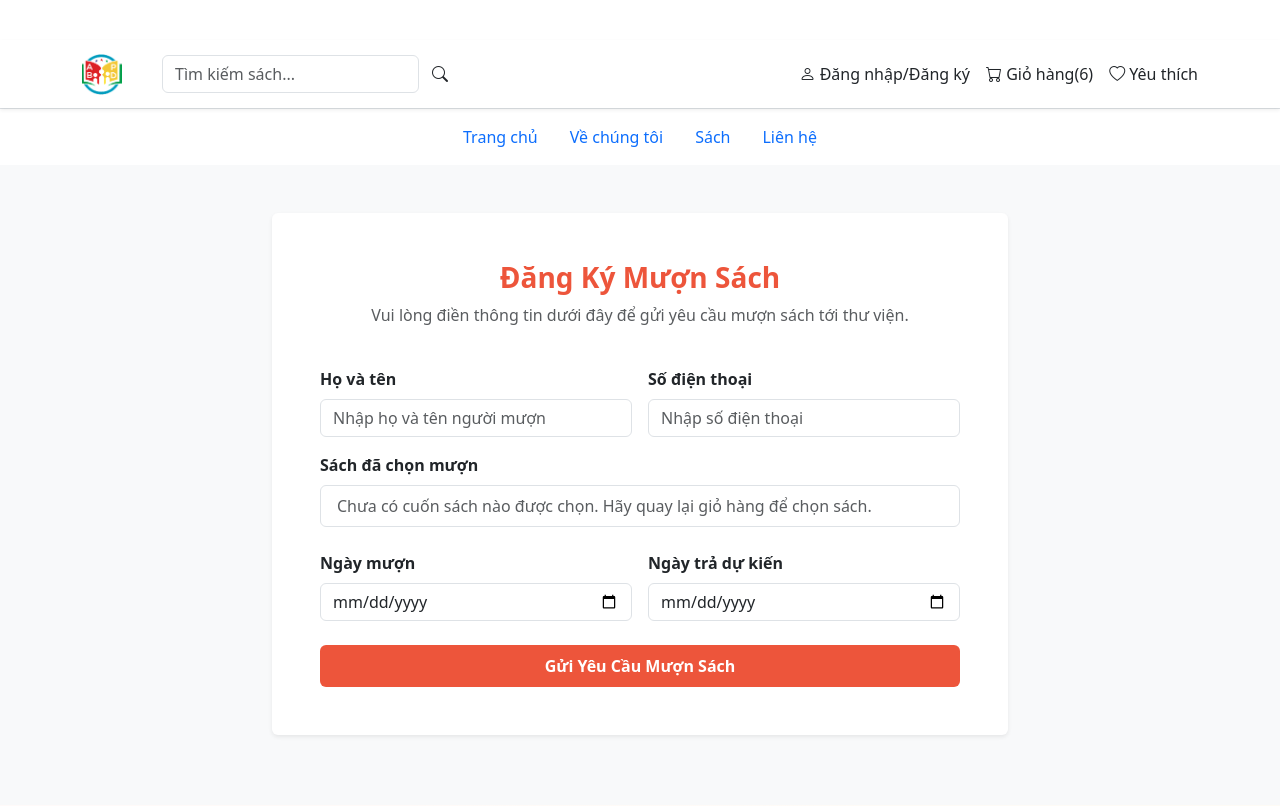
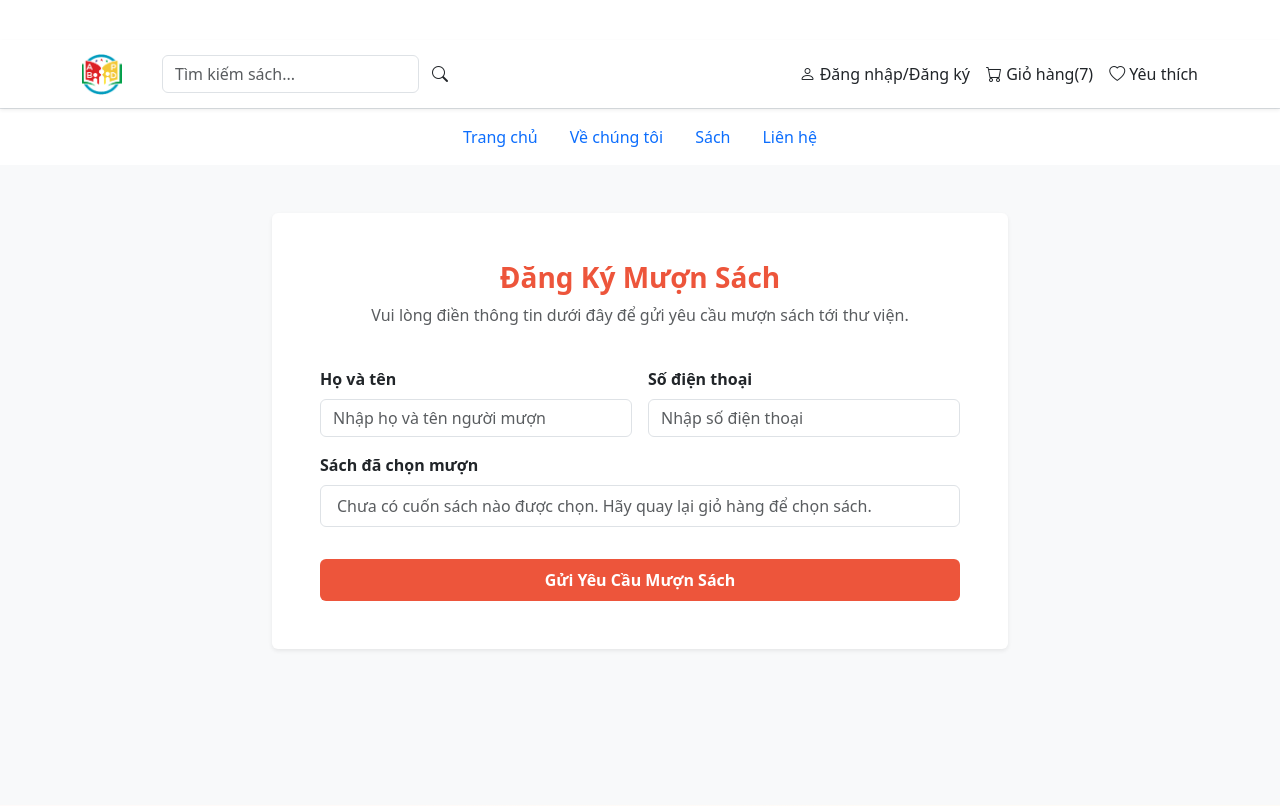
Before and after one commit to lmaoezcode/library-bookstore, a Flask app: page /borrow/ in a window 1280 px wide. Shown: the top 806 px of the page. Run offline with Flask 3, Linux system fonts and the light colour scheme; data comes from the database, SQL or seed files in the repository.

Commit message:
fix(borrow): fix UI, UX for user create borrow

```diff
--- a/Query.sql
+++ b/Query.sql
@@ -150,4 +150,4 @@ INSERT INTO borrow_items (borrow_id, book_id, due_date) VALUES
 
 
 SELECT * FROM books;
-SELECT * FROM borrows;
+SELECT * FROM borrows, borrow_items WHERE borrows.id=13 AND borrow_items.borrow_id=13;
--- a/templates/about.html
+++ b/templates/about.html
@@ -29,7 +29,7 @@
           mình. Chúng tôi hướng tới việc xây dựng một cộng đồng tôn vinh tri thức, sự sáng tạo và nghệ thuật kể chuyện.
         </p>
         <div class="d-flex flex-wrap gap-3 mt-4">
-          <a href="{{ url_for('books') }}" class="btn text-white px-4 py-2 fw-semibold"
+          <a href="{{ url_for('book.list') }}" class="btn text-white px-4 py-2 fw-semibold"
             style="background-color: #ED553B;">Khám Phá Sách</a>
           <a href="{{ url_for('contact') }}" class="btn btn-outline-secondary px-4 py-2 fw-semibold">Liên Hệ Ngay</a>
         </div>
--- a/templates/borrow.html
+++ b/templates/borrow.html
@@ -10,58 +10,99 @@
                 <div class="card border-0 shadow-sm p-4 p-md-5">
                     <div class="text-center mb-4">
                         <h3 class="fw-bold" style="color:#ED553B;">Đăng Ký Mượn Sách</h3>
-                        <p class="text-muted">Vui lòng điền thông tin dưới đây để gửi yêu cầu mượn sách tới thư viện.
-                        </p>
+                        <p class="text-muted">Vui lòng điền thông tin dưới đây để gửi yêu cầu mượn sách tới thư viện.</p>
                     </div>
 
-                    <form>
+                    <!-- ALERT HIỂN THỊ Ở ĐÂY, TRÊN FORM -->
+                    <div id="borrow-alert" class="alert d-none mb-4" role="alert"></div>
+
+                    <form id="borrow-form">
                         <div class="row g-3">
                             <div class="col-md-6">
                                 <label class="form-label fw-semibold">Họ và tên</label>
-                                <input type="text" class="form-control" placeholder="Nhập họ và tên người mượn"
-                                    required>
+                                <input type="text" id="borrower_name" class="form-control"
+                                       placeholder="Nhập họ và tên người mượn" required>
                             </div>
                             <div class="col-md-6">
                                 <label class="form-label fw-semibold">Số điện thoại</label>
-                                <input type="tel" class="form-control" placeholder="Nhập số điện thoại" required>
+                                <input type="tel" id="borrower_phone" class="form-control"
+                                       placeholder="Nhập số điện thoại" required>
                             </div>
+
                             <div class="col-12">
                                 <label class="form-label fw-semibold">Sách đã chọn mượn</label>
-                                <ul class="list-group mb-2">
+                                <ul class="list-group mb-2" id="selected-books-list">
                                     {% for book in selected_books %}
-                                    <li class="list-group-item d-flex align-items-center">
+                                    <li class="list-group-item d-flex align-items-center" data-book-id="{{ book.id }}">
                                         <img src="{{ book.cover_image }}" alt="{{ book.title }}" width="40"
-                                            class="me-3 rounded">
+                                             class="me-3 rounded">
                                         <div>
                                             <strong>{{ book.title }}</strong><br>
                                             <small class="text-muted">{{ book.author }}</small>
                                         </div>
                                     </li>
                                     {% else %}
-                                    <li class="list-group-item text-muted">Chưa có cuốn sách nào được chọn. Hãy quay lại
-                                        giỏ hàng để chọn sách.</li>
+                                    <li class="list-group-item text-muted">Chưa có cuốn sách nào được chọn. Hãy quay lại giỏ hàng để chọn sách.</li>
                                     {% endfor %}
                                 </ul>
                             </div>
-                            <div class="col-md-6">
-                                <label class="form-label fw-semibold">Ngày mượn</label>
-                                <input type="date" class="form-control" required>
-                            </div>
-                            <div class="col-md-6">
-                                <label class="form-label fw-semibold">Ngày trả dự kiến</label>
-                                <input type="date" class="form-control" required>
-                            </div>
+
                             <div class="col-12 mt-4">
                                 <button type="submit" class="btn text-white w-100 py-2 fw-semibold"
-                                    style="background-color:#ED553B;">
+                                        style="background-color:#ED553B;">
                                     Gửi Yêu Cầu Mượn Sách
                                 </button>
                             </div>
                         </div>
                     </form>
+
                 </div>
             </div>
         </div>
     </div>
 </section>
+
+<script>
+document.getElementById('borrow-form').addEventListener('submit', async function(e) {
+    e.preventDefault();
+
+    const alertBox = document.getElementById('borrow-alert');
+    alertBox.classList.add('d-none');
+
+    const bookItems = document.querySelectorAll('#selected-books-list li[data-book-id]');
+    const book_ids = Array.from(bookItems).map(item => parseInt(item.dataset.bookId));
+
+    if (book_ids.length === 0) {
+        alertBox.textContent = "Bạn chưa chọn sách nào!";
+        alertBox.className = "alert alert-warning mb-4";
+        alertBox.classList.remove('d-none');
+        return;
+    }
+
+    try {
+        const response = await fetch("{{ url_for('borrow.create_borrow') }}", {
+            method: "POST",
+            headers: { "Content-Type": "application/json" },
+            body: JSON.stringify({ book_ids })
+        });
+
+        const data = await response.json();
+
+        if (response.ok) {
+            alertBox.textContent = data.message;
+            alertBox.className = "alert alert-success mb-4";
+            alertBox.classList.remove('d-none');
+        } else {
+            alertBox.textContent = data.message;
+            alertBox.className = "alert alert-danger mb-4";
+            alertBox.classList.remove('d-none');
+        }
+    } catch (err) {
+        alertBox.textContent = "Có lỗi xảy ra, vui lòng thử lại!";
+        alertBox.className = "alert alert-danger mb-4";
+        alertBox.classList.remove('d-none');
+        console.error(err);
+    }
+});
+</script>
 {% endblock %}
```
Also changed, not shown: db/library.sqlite.
